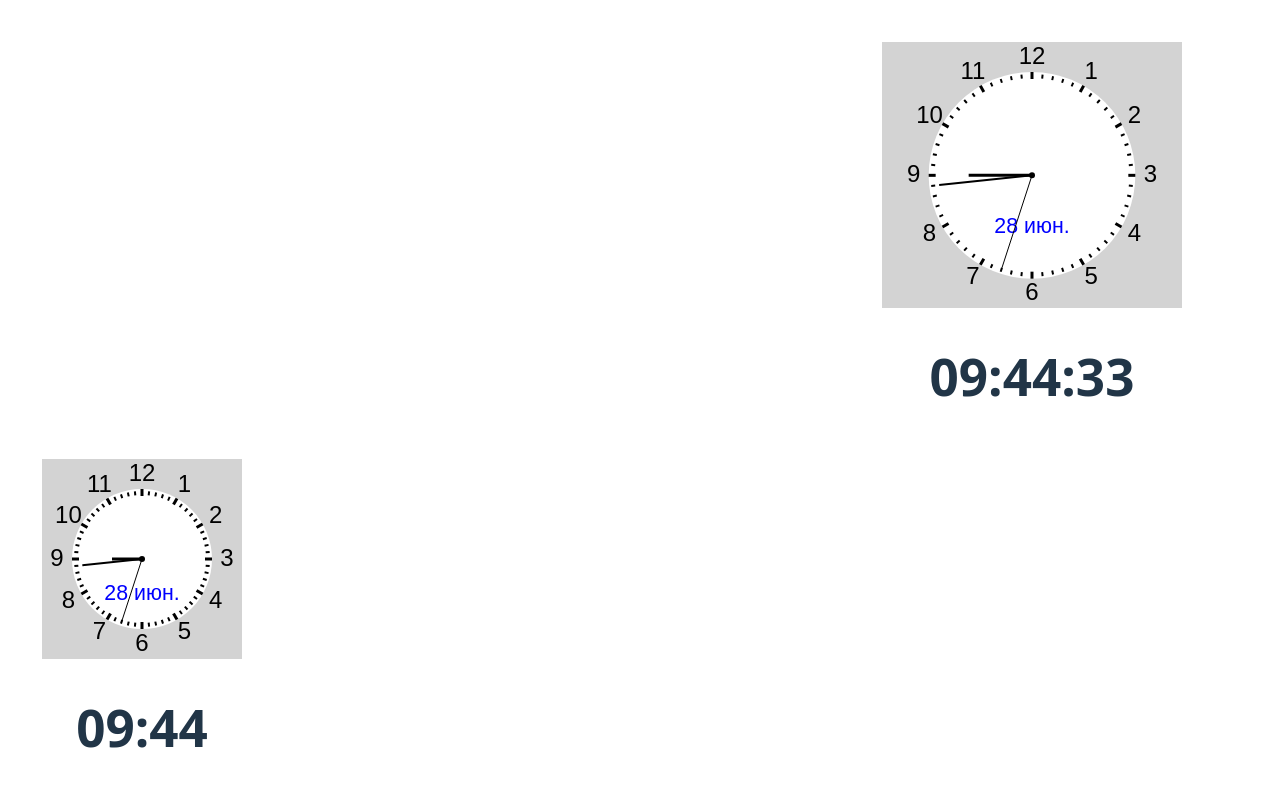
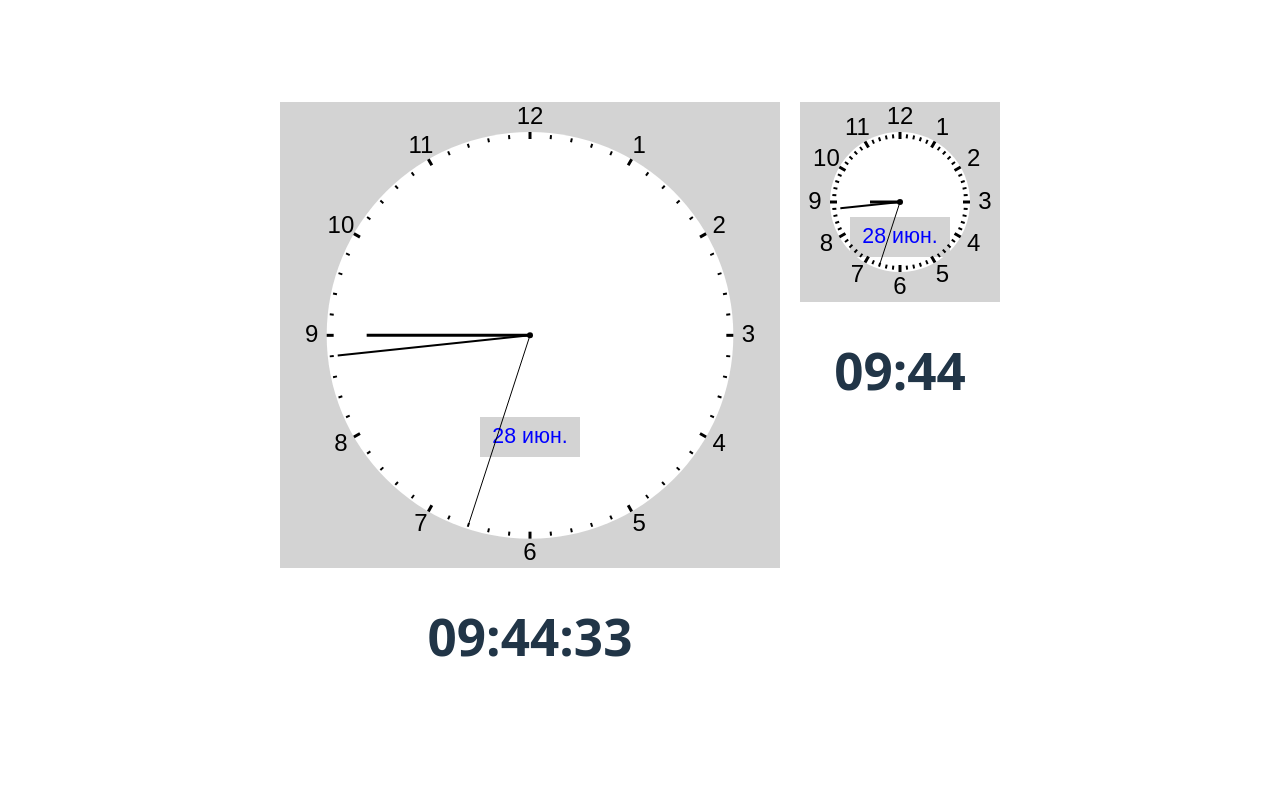
Before and after one commit to MaksimKuz/react-canvas-demo, a React (Vite) app: page / in a window 1280 px wide. Shown: the top 786 px of the page. Built offline with nearby package versions, Linux system fonts and the light colour scheme.

Commit message:
Удалил лишний код

```diff
--- a/src/App.tsx
+++ b/src/App.tsx
@@ -1,41 +1,14 @@
 import './App.css'
-// @ts-ignore
-import Timer from "./Timer.tsx";
-import {Canvas} from './Canvas.tsx';
-import Clock from "./Clock.tsx";
 import TimePanel from "./TimePanel.tsx";
 
 function App() {
-
-    // let ch;
-    // function myInit(canvas, context, width, height)
-    // {
-    //     const clickHandler = () =>
-    //     {
-    //         context.fillStyle = 'blue';
-    //         context.fillRect(0, 0, width, height);
-    //     };
-    //     canvas.addEventListener('click', clickHandler); ch = clickHandler;
-    // }
-    //
-    // const myDestroy =
-    //   (canvas, context, width, height) =>
-    //   {
-    //      canvas.removeEventListener('click', ch);
-    //   }
 
   const blockStyle = {
         margin:"10px"}
 
   return (
       <div style={{display:"flex", flexDirection:"row", flexWrap:"wrap"}}>
-          <div style={blockStyle}>
-              <Canvas width={500} height={200} />
-          </div>
-          <div style={blockStyle}>
-              <Canvas width={300} height={300} />
-          </div>
-          <div style={blockStyle}><TimePanel width={300} height={400} /></div>
+          <div style={blockStyle}><TimePanel width={500} height={700} /></div>
           <div style={blockStyle}><TimePanel width={200} height={300} showSeconds={false} /></div>
 
       </div>
--- a/src/Clock.tsx
+++ b/src/Clock.tsx
@@ -90,7 +90,8 @@ class Clock extends Canvas
      * @param context
      * @private
      */
-    private showArrows(context: CanvasRenderingContext2D) {
+    private showArrows(context: CanvasRenderingContext2D)
+    {
         const [hours, minutes, seconds] = getArrowAngles();
         const [hoursX, hoursY] = this.pointOnCircle(this.radius - 40, hours);
 
@@ -117,13 +118,14 @@ class Clock extends Canvas
 
     private showDate(context: CanvasRenderingContext2D)
     {
+        context.fillStyle = 'lightgray';
+        context.fillRect(this.centerX-50, this.centerY + this.radius/2-20, 100, 40);
+
         context.font = "normal "+16+"pt Arial ";
-        // context.te
         context.textAlign = 'center';
         context.textBaseline = 'middle';
         context.fillStyle = 'blue';
-        const formatter = new Intl.DateTimeFormat('ru-RU',
-                {day:'2-digit', month:'short'});
+        const formatter = new Intl.DateTimeFormat('ru-RU', {day:'2-digit', month:'short'});
         context.fillText(formatter.format(Date.now()), this.centerX, this.centerY + this.radius/2)
     }
 }
@@ -144,7 +146,8 @@ function getArrowAngles()
     return [hours*k*5, minutes*k, seconds*k]
 }
 
-function circle(context: CanvasRenderingContext2D, x: number, y: number, radius: number, color: string){
+function circle(context: CanvasRenderingContext2D, x: number, y: number, radius: number, color: string)
+{
     context.beginPath();
     context.arc(x, y, radius, 0, 2*Math.PI);
     context.fillStyle = color;
@@ -153,7 +156,8 @@ function circle(context: CanvasRenderingContext2D, x: number, y: number, radius:
 }
 
 function line(context: CanvasRenderingContext2D, x1: number, y1: number,
-              x2: number, y2: number, thickness: number){
+              x2: number, y2: number, thickness: number)
+{
     context.lineWidth = thickness;
     context.beginPath();
     context.moveTo(x1, y1);
--- a/src/TimePanel.tsx
+++ b/src/TimePanel.tsx
@@ -1,6 +1,6 @@
 import React from 'react';
 import Clock from "./Clock.tsx";
-import Timer, {type TimerProps} from "./Timer.tsx";
+import {Timer, type TimerProps} from "./Timer.tsx";
 
 export default function TimePanel(props: TimerProps) {
     return (
--- a/src/Timer.tsx
+++ b/src/Timer.tsx
@@ -10,7 +10,7 @@ type TimerState = {
     displayText: string
 }
 
-class Timer extends Component<TimerProps, TimerState> {
+export class Timer extends Component<TimerProps, TimerState> {
 
     constructor({width, height, showSeconds = true}: TimerProps) {
         super({width, height, showSeconds});
@@ -32,7 +32,7 @@ class Timer extends Component<TimerProps, TimerState> {
     componentDidMount() {
         this.intervalId = setInterval(() => {
             this.setState({displayText: this.getCurrentTimeStr()});
-       }, 1000);
+       }, 500);
     }
 
     componentWillUnmount() {
@@ -50,5 +50,3 @@ class Timer extends Component<TimerProps, TimerState> {
         return formatter.format(Date.now());
     }
 }
-
-export default Timer;
```
